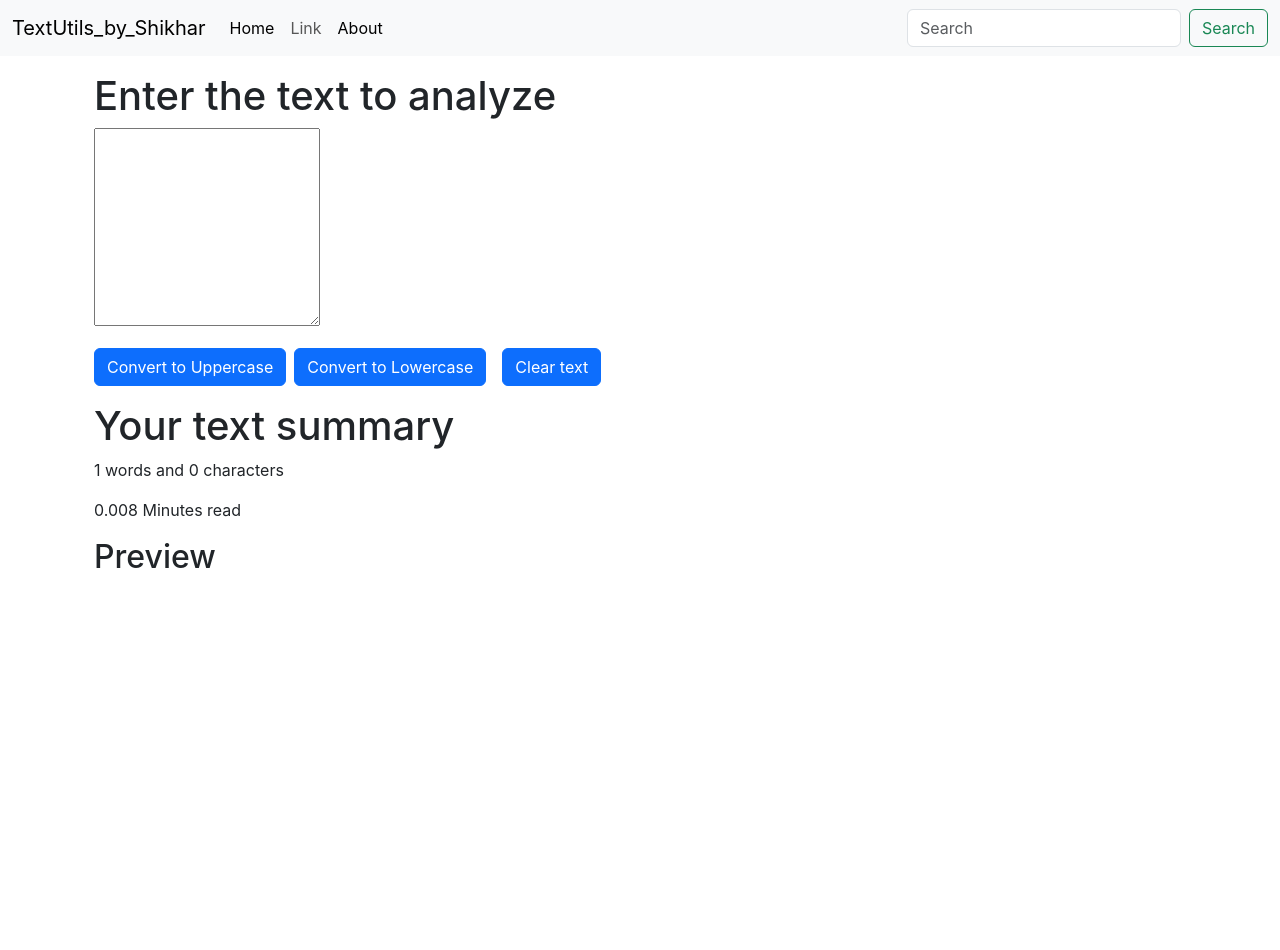
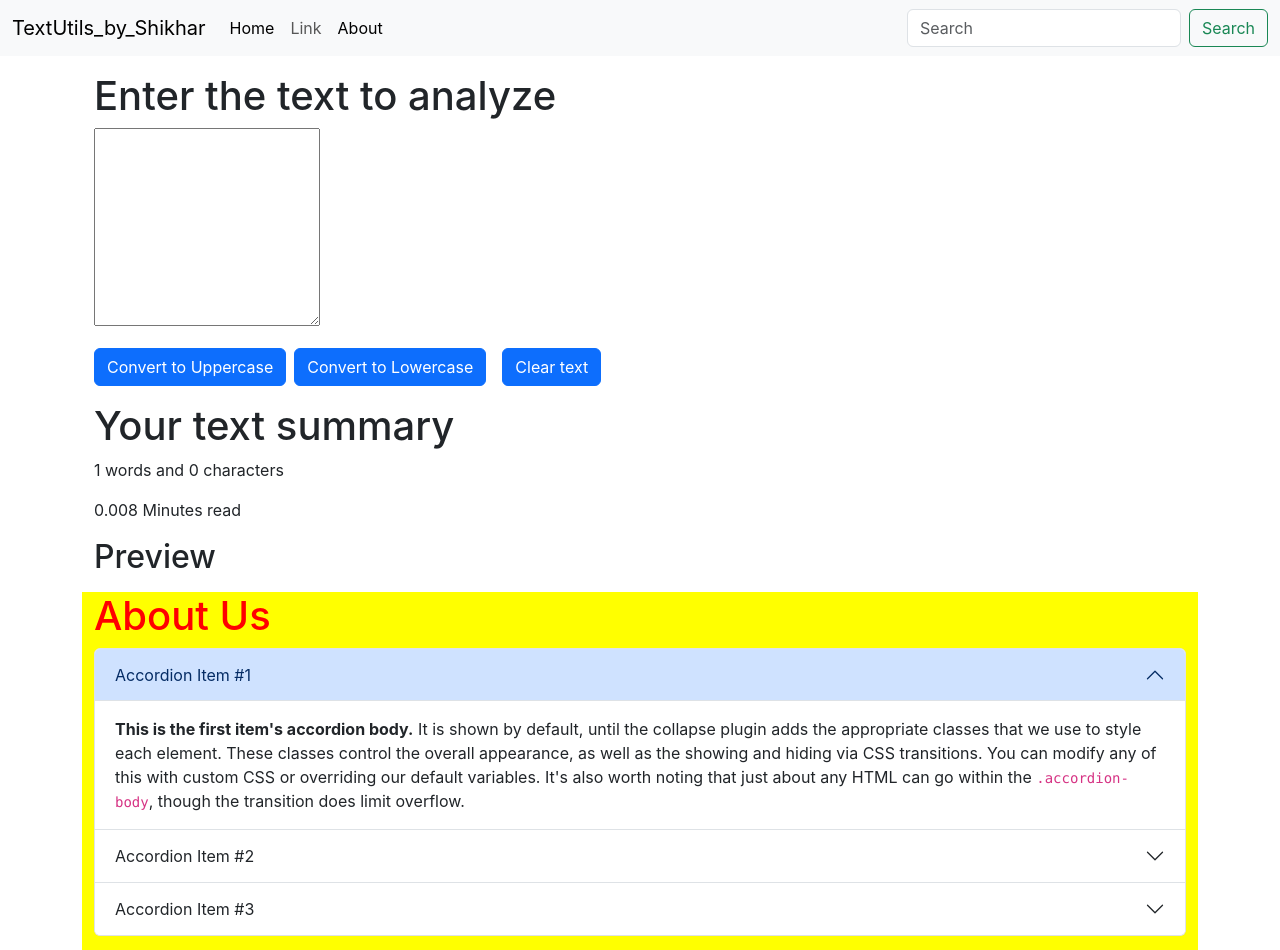
Before and after one commit to shikhar5647/React_Learning, a React (Create React App) app in the folder text_utils/: page / in a window 1280 px wide. Shown: the top 950 px of the page. Before the commit the page ends 800 px from the top, so only its background shows below. Built offline with nearby package versions, Linux system fonts and the light colour scheme.

Commit message:
added_style

```diff
--- a/text_utils/src/App.js
+++ b/text_utils/src/App.js
@@ -2,6 +2,7 @@
 import './App.css';
 import Navbar from './components/Navbar';
 import TextForm from './components/TextForm';
+import About from './components/About';
 
 function App() {
   return (
@@ -9,6 +10,7 @@
       <Navbar title="TextUtils_by_Shikhar"/>
       <div className="container my-3">
         <TextForm heading="Enter the text to analyze"/>
+        <About/>
       </div>
     </>
   );
--- /dev/null
+++ b/text_utils/src/components/About.js
@@ -0,0 +1,54 @@
+import React from 'react'
+
+export default function About() {
+    let myStyle = {
+        color: "red",
+        backgroundColor: "yellow"
+    }
+  return (
+    <div className='container' style={myStyle}>
+        <h1>About Us</h1>
+        <div class="accordion" id="accordionExample" style={myStyle}>
+    <div class="accordion-item">
+        <h2 class="accordion-header">
+        <button class="accordion-button" type="button" data-bs-toggle="collapse" data-bs-target="#collapseOne" aria-expanded="true" aria-controls="collapseOne">
+            Accordion Item #1
+        </button>
+        </h2>
+        <div id="collapseOne" class="accordion-collapse collapse show" data-bs-parent="#accordionExample">
+        <div class="accordion-body">
+            <strong>This is the first item's accordion body.</strong> It is shown by default, until the collapse plugin adds the appropriate classes that we use to style each element. These classes control the overall appearance, as well as the showing and hiding via CSS transitions. You can modify any of this with custom CSS or overriding our default variables. It's also worth noting that just about any HTML can go within the <code>.accordion-body</code>, though the transition does limit overflow.
+        </div>
+        </div>
+    </div>
+    <div class="accordion-item">
+        <h2 class="accordion-header">
+        <button class="accordion-button collapsed" type="button" data-bs-toggle="collapse" data-bs-target="#collapseTwo" aria-expanded="false" aria-controls="collapseTwo">
+            Accordion Item #2
+        </button>
+        </h2>
+        <div id="collapseTwo" class="accordion-collapse collapse" data-bs-parent="#accordionExample">
+        <div class="accordion-body">
+            <strong>This is the second item's accordion body.</strong> It is hidden by default, until the collapse plugin adds the appropriate classes that we use to style each element. These classes control the overall appearance, as well as the showing and hiding via CSS transitions. You can modify any of this with custom CSS or overriding our default variables. It's also worth noting that just about any HTML can go within the <code>.accordion-body</code>, though the transition does limit overflow.
+        </div>
+        </div>
+    </div>
+    <div class="accordion-item">
+        <h2 class="accordion-header">
+        <button class="accordion-button collapsed" type="button" data-bs-toggle="collapse" data-bs-target="#collapseThree" aria-expanded="false" aria-controls="collapseThree">
+            Accordion Item #3
+        </button>
+        </h2>
+        <div id="collapseThree" class="accordion-collapse collapse" data-bs-parent="#accordionExample">
+        <div class="accordion-body">
+            <strong>This is the third item's accordion body.</strong> It is hidden by default, until the collapse plugin adds the appropriate classes that we use to style each element. These classes control the overall appearance, as well as the showing and hiding via CSS transitions. You can modify any of this with custom CSS or overriding our default variables. It's also worth noting that just about any HTML can go within the <code>.accordion-body</code>, though the transition does limit overflow.
+        </div>
+        </div>
+    </div>
+    </div>
+    <div className="container my-3">
+        <button type="button" className="btn btn-primary">Enable Dark Mode</button>
+    </div>
+    </div>
+  )
+}
```
